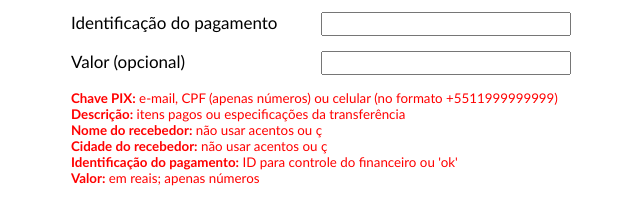
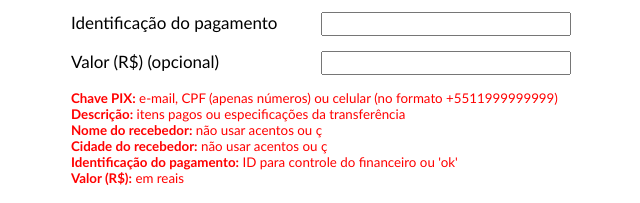
Before and after one commit to vitorjaguat/gerar-payload-pix, a plain HTML site: page index.html in a window 1280 px wide. Shown: the part 414-617 px from the top of the page, without its empty margins (319-959 px from the left). Drawn offline with Linux system fonts and the light colour scheme.

Commit message:
add R$ to instructions and Valor input

```diff
--- a/index.html
+++ b/index.html
@@ -38,7 +38,7 @@
             <input type="text" id="text-id" name="text-id" required>
         </div>
         <div class="field">
-            <label for="amount" id="label" class="label">Valor (opcional)</label>
+            <label for="amount" id="label" class="label">Valor (R$) (opcional)</label>
             <input type="number" id="amount" name="amount" step="any">
         </div>
         <small class="red">
@@ -47,7 +47,7 @@
             <b>Nome do recebedor:</b> não usar acentos ou ç<br>
             <b>Cidade do recebedor:</b> não usar acentos ou ç<br>
             <b>Identificação do pagamento:</b> ID para controle do financeiro ou 'ok'<br>
-            <b>Valor:</b> em reais; apenas números
+            <b>Valor (R$):</b> em reais
         </small>
 
         <button>gerar</button>
```
